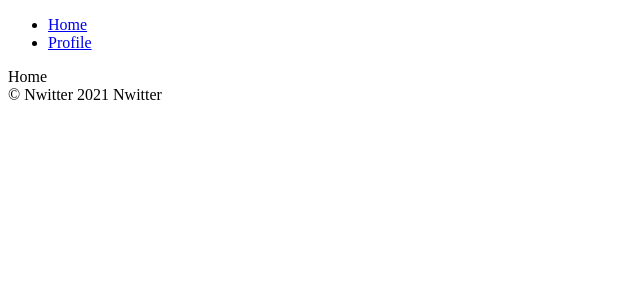
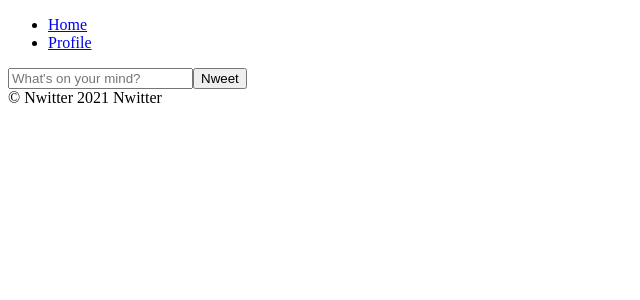
Before and after one commit to cindy-cho/nwitter, a React (Create React App) app: page /#/ in a window 1280 px wide. Shown: the top 300 px of the page, without its empty margins (0-640 px from the left). Built offline with nearby package versions, Linux system fonts and the light colour scheme; no server answers; sample sign-in values are in the browser's storage.

Commit message:
add Database -error

```diff
--- a/src/fbase.js
+++ b/src/fbase.js
@@ -1,5 +1,6 @@
 import firebase from "firebase/app";
 import "firebase/auth";
+import "firebase/database";
 
 const firebaseConfig = {
     apiKey: process.env.REACT_APP_API_KEY,
--- a/src/routes/Home.js
+++ b/src/routes/Home.js
@@ -1,4 +1,24 @@
-import React from "react";
+import React, { useState } from "react";
 
-const Home = () => <span>Home</span>;
+const Home = () =>{
+    const [nweet, setNweet] = useState("");
+
+    const onSubmit = (event) => {
+        event.preventDefault();
+    };
+
+    const onChange = (event) => {
+        const {target :{value}} = event;
+        setNweet(value);
+    };
+
+    return (
+        <div>
+        <form onSubmit ={onSubmit}>
+            <input value={nweet} onChange={onChange} type="text" placeholder="What's on your mind?" maxLength={120} />
+            <input type="submit" value="Nweet" />
+        </form>
+    </div>
+    );
+};
 export default Home;
```
Also changed, not shown: 1 other file (tests, documents, lock files or other folders).
